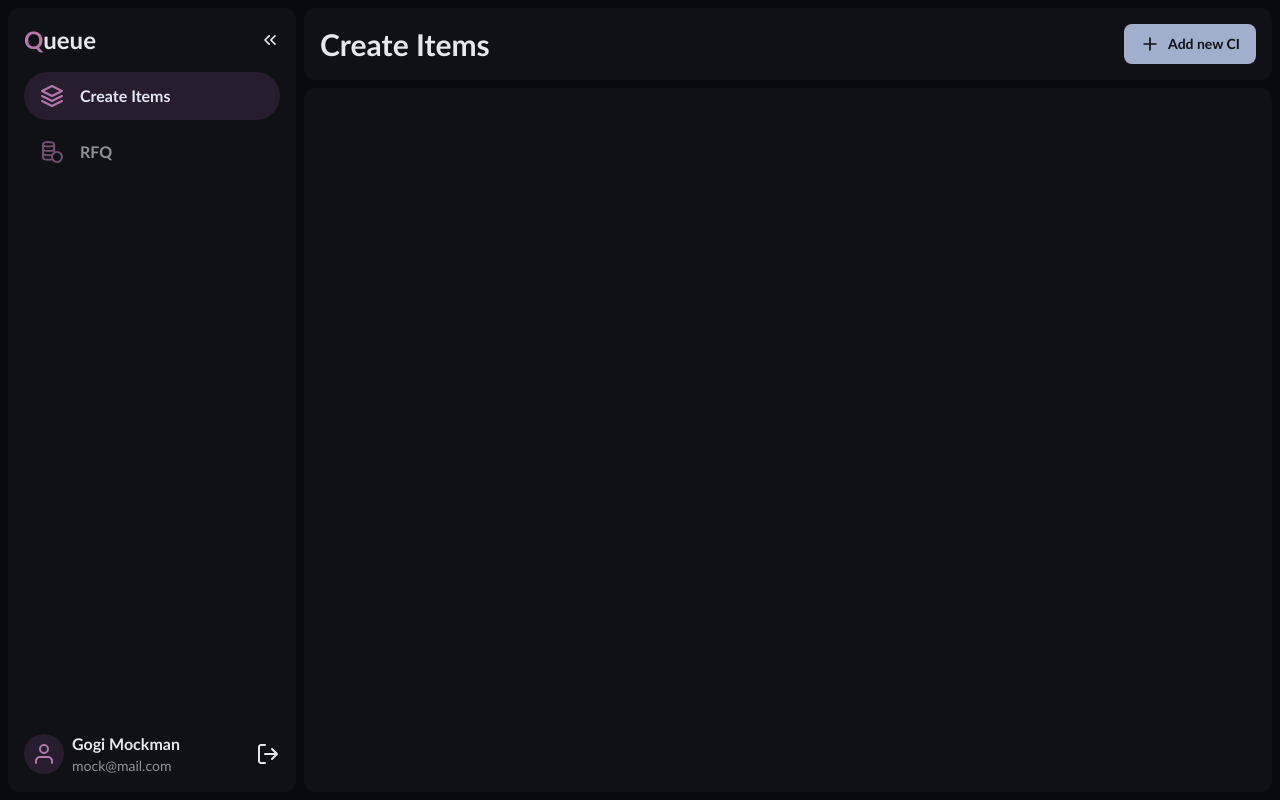
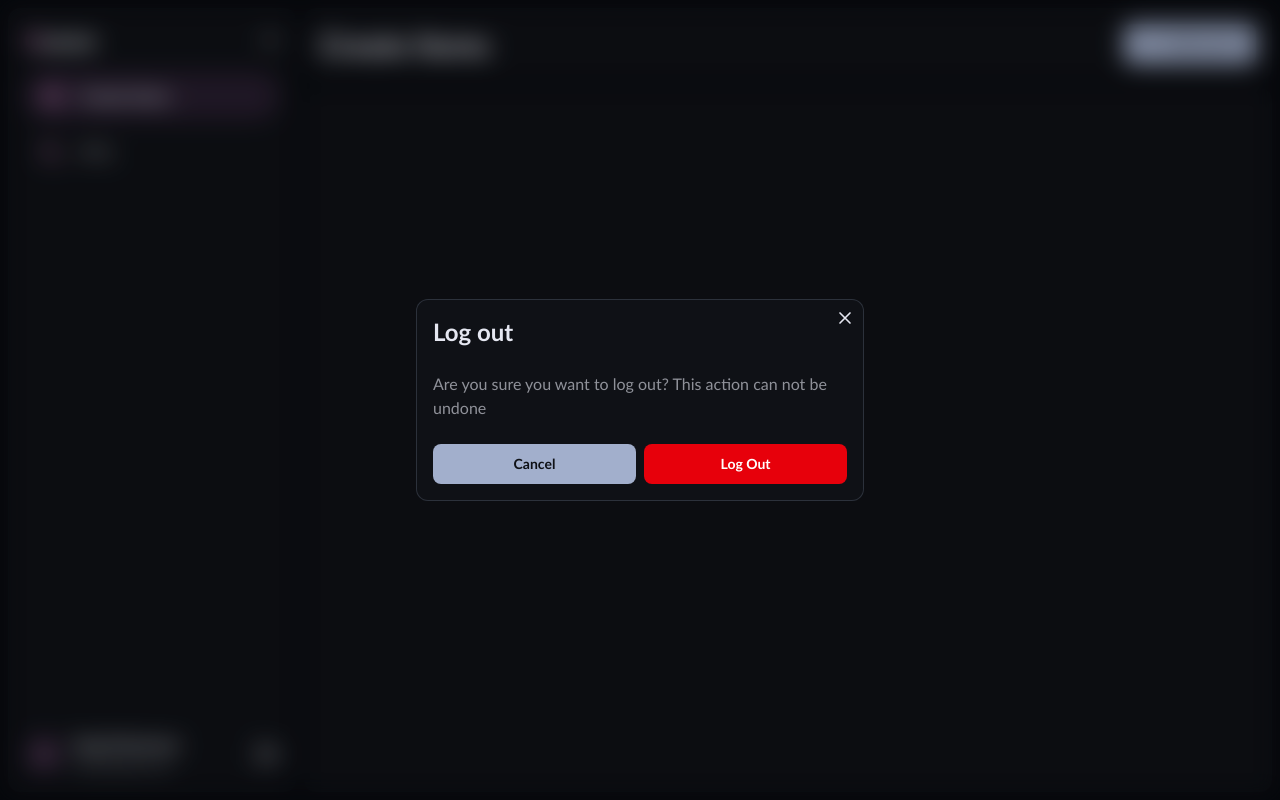
Before and after one commit to ohiienko-r/queue-v2, a React (Vite) app: page /create-items in a window 1280 px wide. Both pictures are taken after a click on the button 268 px from the left and 754 px from the top of the page. Built offline with nearby package versions, Linux system fonts and the light colour scheme.

Commit message:
feat: add modal component, update sidebar to pass down the modal state, update auth layout, add destructive button variant, complete log out modal

```diff
--- a/src/components/Button.tsx
+++ b/src/components/Button.tsx
@@ -3,12 +3,12 @@ import { cva, type VariantProps } from "class-variance-authority";
 import clsx from "clsx";
 
 const buttonVariants = cva(
-  "inline-flex justify-center items-center gap-2 hover:bg-primary/90 px-4 py-[10px] rounded-lg h-10 transition-colors cursor-pointer",
+  "inline-flex justify-center items-center gap-2 px-4 py-[10px] rounded-lg h-10 font-semibold text-sm leading-5 transition-colors cursor-pointer",
   {
     variants: {
       variant: {
-        default:
-          "bg-primary font-semibold text-background-secondary text-sm leading-5",
+        default: "bg-primary text-background-secondary hover:bg-primary/90 ",
+        destructive: "bg-red-600 text-white hover:bg-red-400",
       },
     },
     defaultVariants: {
--- /dev/null
+++ b/src/components/LogOutButtonWithModal.tsx
@@ -0,0 +1,52 @@
+import { useState } from "react";
+import clsx from "clsx";
+
+import Modal from "./Modal";
+import Button from "./Button";
+
+import LogOutIcon from "../icons/LogOutIcon";
+
+interface LogOutButtonWithModalProps {
+  collapsed?: boolean;
+}
+
+export default function LogOutButtonWithModal({
+  collapsed = false,
+}: LogOutButtonWithModalProps) {
+  const [modalVisible, setModalVisible] = useState(false);
+  return (
+    <>
+      <button
+        className={clsx(
+          "hover:text-accent transition-colors cursor-pointer",
+          collapsed && "size-8 flex items-center justify-center"
+        )}
+        onClick={() => setModalVisible(true)}
+      >
+        <LogOutIcon />
+      </button>
+
+      <Modal
+        isOpen={modalVisible}
+        onClose={() => setModalVisible(false)}
+        className="flex flex-col gap-6"
+      >
+        <h2 className="font-semibold text-2xl">Log out</h2>
+
+        <p className="opacity-60">
+          Are you sure you want to log out? This action can not be undone
+        </p>
+
+        <div className="flex items-center gap-2">
+          <Button className="w-full" onClick={() => setModalVisible(false)}>
+            Cancel
+          </Button>
+
+          <Button variant={"destructive"} className="w-full">
+            Log Out
+          </Button>
+        </div>
+      </Modal>
+    </>
+  );
+}
--- /dev/null
+++ b/src/components/Modal.tsx
@@ -0,0 +1,68 @@
+import { type ReactNode, useEffect, useRef } from "react";
+import { createPortal } from "react-dom";
+import clsx from "clsx";
+
+import CloseIcon from "../icons/CloseIcon";
+
+interface ModalProps {
+  isOpen: boolean;
+  onClose: () => void;
+  children?: ReactNode;
+  className?: string;
+}
+
+export default function Modal({
+  isOpen,
+  onClose,
+  children,
+  className = "",
+}: ModalProps) {
+  const handleModalClose = () => {
+    setTimeout(onClose, 150);
+  };
+
+  useEffect(() => {
+    function handleKeyDown(e: KeyboardEvent) {
+      if (e.key === "Escape") onClose();
+    }
+
+    if (isOpen) {
+      document.addEventListener("keydown", handleKeyDown);
+    }
+
+    return () => {
+      document.removeEventListener("keydown", handleKeyDown);
+    };
+  }, [isOpen, onClose]);
+
+  //TODO: reimplement
+  if (!isOpen) return null;
+
+  return createPortal(
+    <div
+      className={clsx(
+        "top-0 right-0 bottom-0 left-0 z-10 fixed inset-0 flex justify-center items-center bg-black/20 backdrop-blur-md smooth-appear",
+        isOpen ? "smooth-appear" : "smooth-exit"
+      )}
+      onClick={handleModalClose}
+    >
+      <div
+        className={clsx(
+          "relative bg-background-secondary p-4 border border-primary/20 rounded-xl w-full max-w-md",
+          className
+        )}
+        onClick={(e) => e.stopPropagation()}
+      >
+        <button
+          onClick={onClose}
+          className="top-2 right-2 absolute m-0 p-0 hover:text-primary transition-colors cursor-pointer"
+          aria-label="Close"
+        >
+          <CloseIcon className="size-5" />
+        </button>
+        {children}
+      </div>
+    </div>,
+    document.body
+  );
+}
--- a/src/components/Sidebar.tsx
+++ b/src/components/Sidebar.tsx
@@ -2,10 +2,10 @@ import clsx from "clsx";
 import { useSidebarState } from "../hooks";
 
 import Navigation from "./Navigation";
+import LogOutButtonWithModal from "./LogoutButtonWithModal";
 
 import ChevronLeftIcon from "../icons/ChevronLeftIcon";
 import UserIcon from "../icons/UserIcon";
-import LogOutIcon from "../icons/LogOutIcon";
 
 export default function Sidebar() {
   const { sidebarCollapsed, setSidebarCollapsed } = useSidebarState();
@@ -69,14 +69,7 @@ export default function Sidebar() {
             <p className="opacity-60 text-sm">mock@mail.com</p>
           </div>
 
-          <button
-            className={clsx(
-              "hover:text-accent transition-colors cursor-pointer",
-              sidebarCollapsed && "size-8 flex items-center justify-center"
-            )}
-          >
-            <LogOutIcon />
-          </button>
+          <LogOutButtonWithModal collapsed={sidebarCollapsed} />
         </footer>
       </div>
     </aside>
--- a/src/components/index.ts
+++ b/src/components/index.ts
@@ -1,3 +1,5 @@
-export { default as Sidebar } from "./Sidebar";
 export { default as Button } from "./Button";
 export { default as Input } from "./Input";
+export { default as LogOutButtonWithModal } from "./LogoutButtonWithModal";
+export { default as Modal } from "./Modal";
+export { default as Sidebar } from "./Sidebar";
--- /dev/null
+++ b/src/icons/CloseIcon.tsx
@@ -0,0 +1,31 @@
+import { type IconProps } from "../types/app";
+
+export default function CloseIcon({
+  className = "",
+  width = 24,
+  height = 24,
+  color = "currentColor",
+  style = {},
+  ...props
+}: IconProps) {
+  return (
+    <svg
+      width={width}
+      height={height}
+      viewBox="0 0 24 24"
+      fill="none"
+      xmlns="http://www.w3.org/2000/svg"
+      className={className}
+      style={style}
+      {...props}
+    >
+      <path
+        d="M18 6L6 18M6 6L18 18"
+        stroke={color}
+        strokeWidth="2"
+        strokeLinecap="round"
+        strokeLinejoin="round"
+      />
+    </svg>
+  );
+}
--- a/src/index.css
+++ b/src/index.css
@@ -36,3 +36,29 @@
   --color-secondary: var(--secondary);
   --color-accent: var(--accent);
 }
+
+@keyframes SmoothAppear {
+  from {
+    opacity: 0;
+  }
+  to {
+    opacity: 1;
+  }
+}
+
+@keyframes SmoothExit {
+  from {
+    opacity: 1;
+  }
+  to {
+    opacity: 0;
+  }
+}
+
+.smooth-appear {
+  animation: SmoothAppear 0.15s linear;
+}
+
+.smooth-exit {
+  animation: SmoothExit 0.15s linear;
+}
--- a/src/layouts/AuthLayout.tsx
+++ b/src/layouts/AuthLayout.tsx
@@ -1,12 +1,9 @@
 import { Outlet } from "react-router";
-
-import heroImage from "../assets/login-hero.jpg";
 
 export default function AuthLayout() {
   return (
     <main className="p-2 h-full">
-      <div className="grid grid-cols-2 bg-background-secondary rounded-xl size-full overflow-hidden">
-        <section className="flex flex-col justify-between p-4">
+      <section className="flex flex-col justify-between bg-background-secondary p-4 rounded-xl size-full overflow-hidden">
         <header>
           <h1 className="font-bold text-2xl pointer-events-none select-none">
             <span className="text-accent">Q</span>ueue
@@ -17,11 +14,6 @@ export default function AuthLayout() {
 
         <footer className="opacity-60 text-sm">© 2025 Queue Inc.</footer>
       </section>
-
-        <section>
-          <img src={heroImage} alt="Hero" className="size-full object-cover" />
-        </section>
-      </div>
     </main>
   );
 }
--- a/src/pages/CreateItemPage.tsx
+++ b/src/pages/CreateItemPage.tsx
@@ -1,19 +1,25 @@
-import { Button } from "../components";
+import { useState } from "react";
+import { Button, Modal } from "../components";
 
 import PlusIcon from "../icons/PlusIcon";
 
 export default function CreateItemPage() {
+  const [modalVisible, setModalVisible] = useState(false);
   return (
     <>
       <header className="flex justify-between items-center bg-background-secondary p-4 rounded-xl">
         <h2 className="font-semibold text-3xl">Create Items</h2>
 
-        <Button>
+        <Button onClick={() => setModalVisible(true)}>
           <PlusIcon /> Add new CI
         </Button>
       </header>
 
-      <section className="bg-background-secondary p-4 rounded-xl h-full"></section>
+      <section className="bg-background-secondary p-4 rounded-xl h-full overflow-y-auto"></section>
+
+      <Modal isOpen={modalVisible} onClose={() => setModalVisible(false)}>
+        Hi! I am modal
+      </Modal>
     </>
   );
 }
```
Also changed, not shown: src/assets/login-hero.jpg (deleted). Lines whose indentation alone changed are shown as unchanged.
